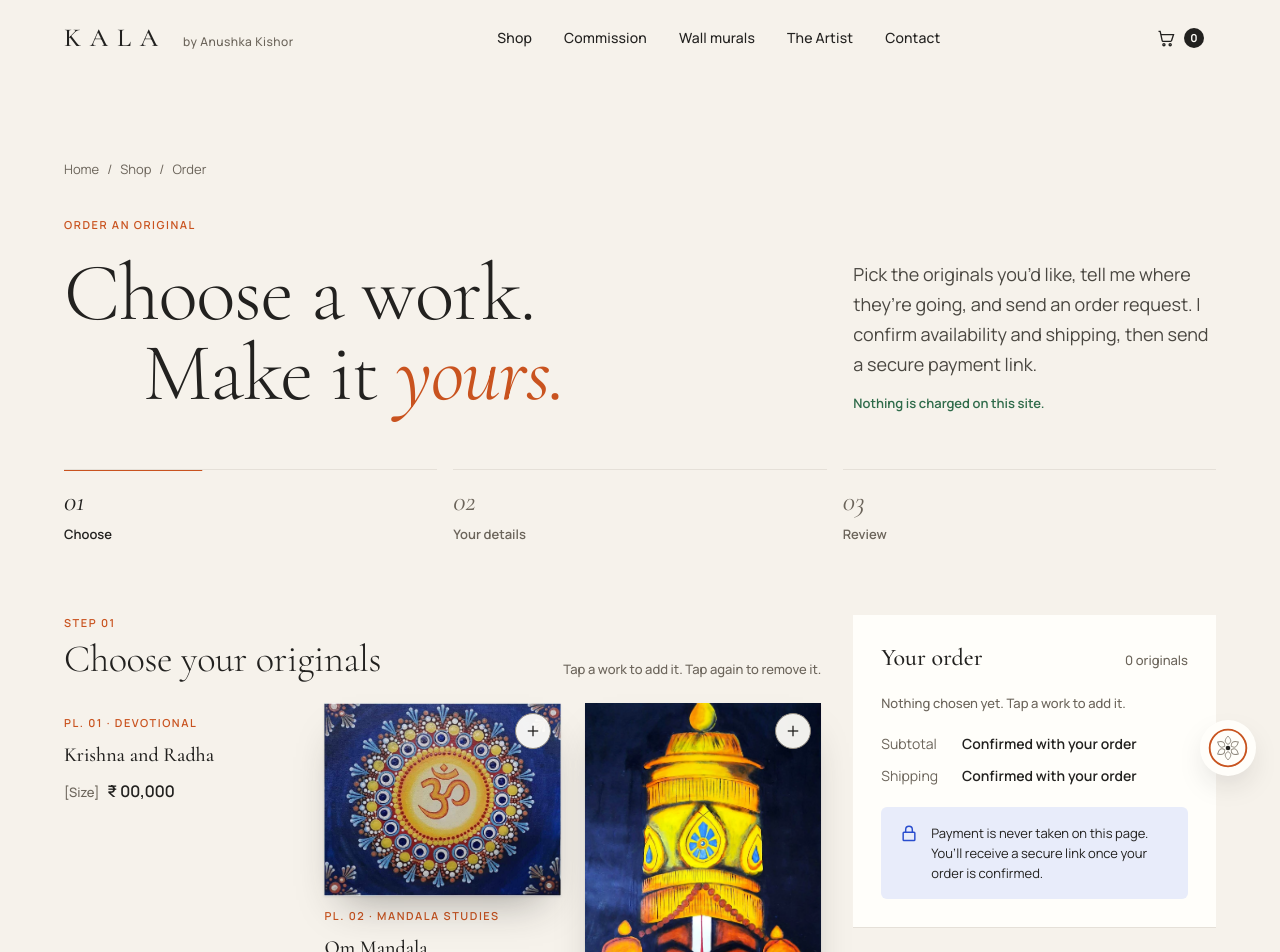
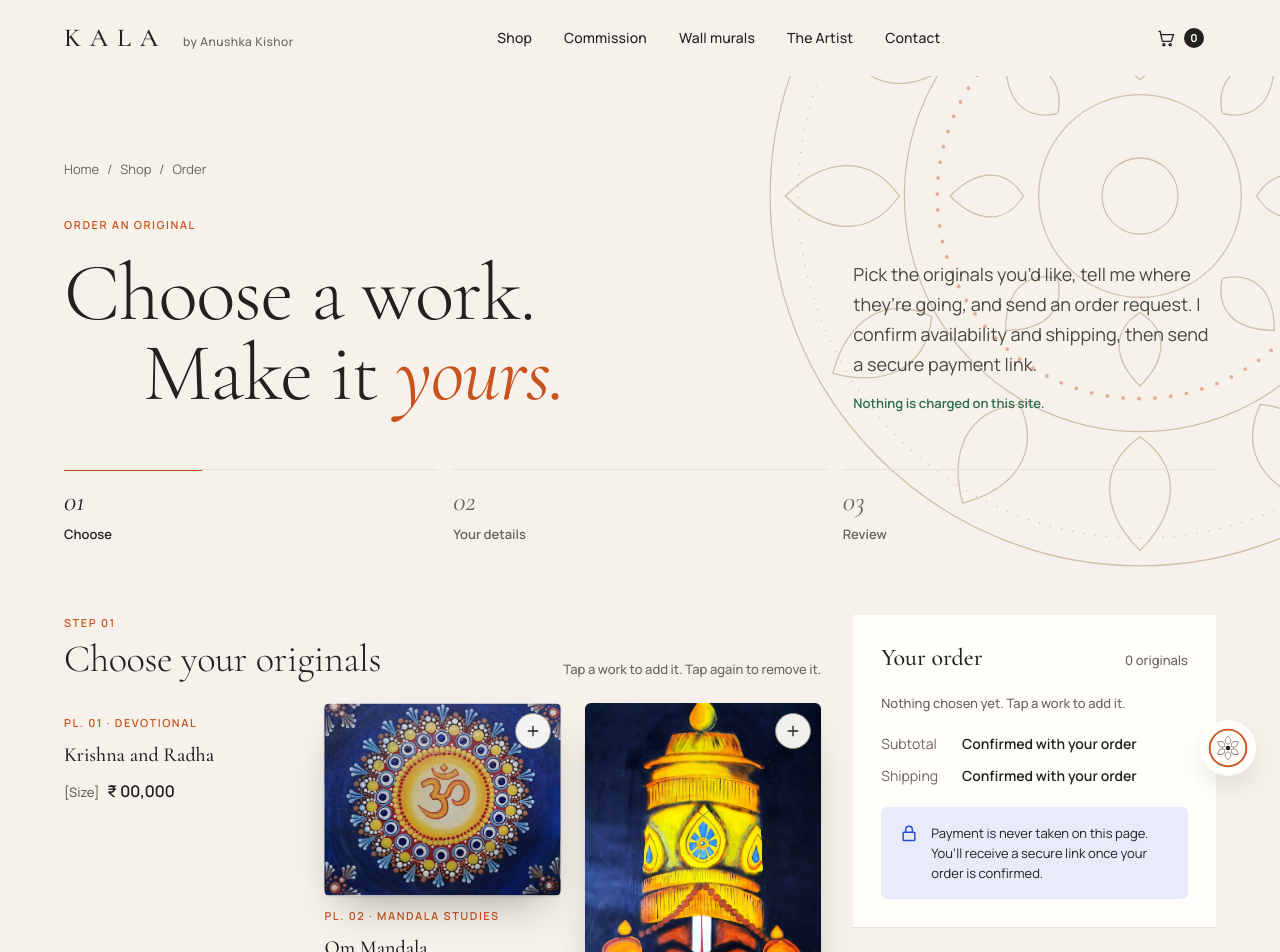
Before and after one commit to kishoranushka/Kala, a React (Vite) app: page /order in a window 1280 px wide. Shown: the top 952 px of the page. Built offline with nearby package versions, Linux system fonts and the light colour scheme.

Commit message:
Order: page mandala via PageTop, rounded thumbnails

```diff
--- a/src/components/sections/PageTop.jsx
+++ b/src/components/sections/PageTop.jsx
@@ -4,9 +4,9 @@ import Breadcrumbs from '@/components/ui/Breadcrumbs';
 
 /* The opening of an inner page: the turning line mandala in the top-right corner,
    breadcrumbs, then the page's own intro. `crumbs` excludes Home. */
-export default function PageTop({ labelledBy, crumbs, mandala = true, className, bodyClassName = 'mt-7 grid-12 items-end', children }) {
+export default function PageTop({ labelledBy, crumbs, mandala = true, paddingBottom = 'pb-[clamp(56px,7vw,104px)]', className, bodyClassName = 'mt-7 grid-12 items-end', children }) {
   return (
-    <section aria-labelledby={labelledBy} className={cx('relative overflow-hidden pt-[clamp(40px,6vw,88px)] pb-[clamp(56px,7vw,104px)]', className)}>
+    <section aria-labelledby={labelledBy} className={cx('relative overflow-hidden pt-[clamp(40px,6vw,88px)]', paddingBottom, className)}>
       {mandala && <PageMandala className="-top-[260px] -right-[240px] w-[760px] opacity-85 max-sm:-top-[240px] max-sm:-right-[260px] max-sm:w-[520px]" />}
       <div className="wrap relative z-1">
         <Breadcrumbs items={[{ label: 'Home', to: '/' }, ...crumbs]} />
--- a/src/pages/order/OrderPage.jsx
+++ b/src/pages/order/OrderPage.jsx
@@ -5,7 +5,7 @@ import { availableWorks } from '@/data/works';
 import { useBag } from '@/context/BagContext';
 import { gsap, canAnimate } from '@/motion/gsap';
 import { useMotionApi } from '@/motion/MotionContext';
-import PageIntro from '@/components/sections/PageIntro';
+import PageTop from '@/components/sections/PageTop';
 import { Accent, Line } from '@/components/ui/Typography';
 import OrderSummary from './OrderSummary';
 import { ChooseStep, DetailsStep, OrderDone, ReviewStep } from './steps';
@@ -110,7 +110,7 @@ export default function OrderPage() {
   return (
     <>
       {/* ============================== INTRO + STEPS */}
-      <PageIntro labelledBy="or-h" crumbs={[{ label: 'Shop', to: '/shop' }, { label: 'Order' }]} paddingBottom="pb-[clamp(32px,4vw,56px)]">
+      <PageTop labelledBy="or-h" crumbs={[{ label: 'Shop', to: '/shop' }, { label: 'Order' }]} paddingBottom="pb-[clamp(32px,4vw,56px)]" bodyClassName="mt-8 grid-12">
         <div className="col-[1/8] max-lg:col-span-full">
           <p data-intro className="eyebrow">
             Order an original
@@ -147,7 +147,7 @@ export default function OrderPage() {
             })}
           </ol>
         </div>
-      </PageIntro>
+      </PageTop>
 
       {/* ============================== THE ORDER */}
       <section id="choose" aria-label="Your order" className="pb-[clamp(96px,11vw,160px)]">
--- a/src/pages/order/OrderSummary.jsx
+++ b/src/pages/order/OrderSummary.jsx
@@ -23,7 +23,7 @@ export default function OrderSummary({ selection, canEdit, onRemove, collect })
       <div className="mt-3">
         {picked.map((w) => (
           <div key={w.id} className="grid grid-cols-[56px_1fr_auto] items-center gap-3 border-b border-divider py-3.5">
-            <span className="relative h-[70px] w-14 overflow-hidden bg-wall">
+            <span className="relative h-[70px] w-14 overflow-hidden rounded-ui bg-wall">
               <img src={w.img} alt="" className={w.crop ? 'crop-ig object-cover' : 'block size-full object-cover'} />
             </span>
             <span className="flex min-w-0 flex-col gap-0.5">
--- a/src/pages/order/steps.jsx
+++ b/src/pages/order/steps.jsx
@@ -51,7 +51,7 @@ export function ChooseStep({ selection, onToggle, onContinue, pickError }) {
               className="group relative flex cursor-pointer flex-col gap-3 border-0 bg-transparent p-0 text-left font-sans text-primary"
             >
               <span
-                className="relative overflow-hidden bg-wall shadow-hang outline-2 outline-offset-4 outline-transparent transition-[outline-color] duration-400 ease-gallery group-aria-pressed:outline-link"
+                className="relative overflow-hidden rounded-ui bg-wall shadow-hang outline-2 outline-offset-4 outline-transparent transition-[outline-color] duration-400 ease-gallery group-aria-pressed:outline-link"
                 style={{ aspectRatio: ratioOf(w) }}
               >
                 <img src={w.img} alt="" loading="lazy" className={imgClass(w, 'transition-transform duration-1200 ease-gallery group-hover:scale-[1.04]')} />
@@ -107,7 +107,7 @@ function UnavailableCard({ work }) {
       aria-label={`${work.title}, ${STATUS[work.status].label}. Commission something similar`}
       className="flex flex-col gap-2 text-primary underline opacity-[.82] hover:text-primary"
     >
-      <span className="relative overflow-hidden bg-wall saturate-[.9]" style={{ aspectRatio: ratioOf(work) }}>
+      <span className="relative overflow-hidden rounded-ui bg-wall saturate-[.9]" style={{ aspectRatio: ratioOf(work) }}>
         <img src={work.img} alt="" loading="lazy" className={imgClass(work)} />
       </span>
       <span className="font-display text-[17px]/[21px] font-medium">{work.title}</span>
```
